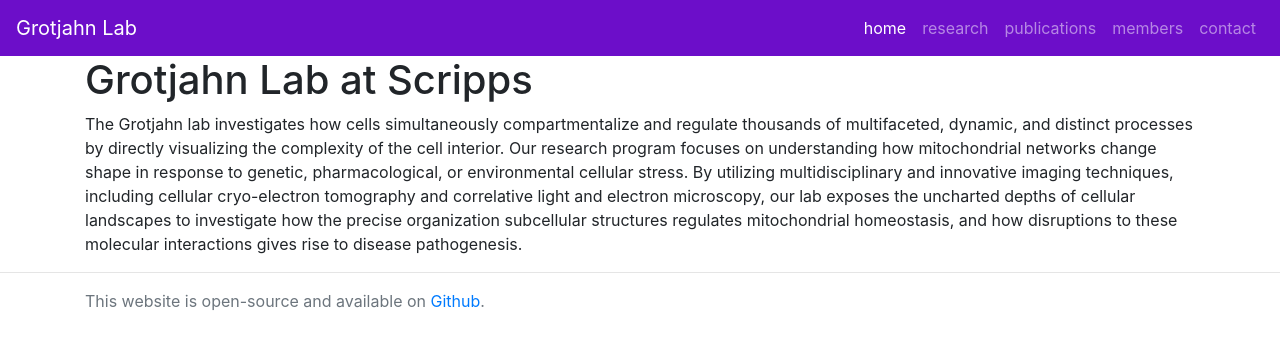
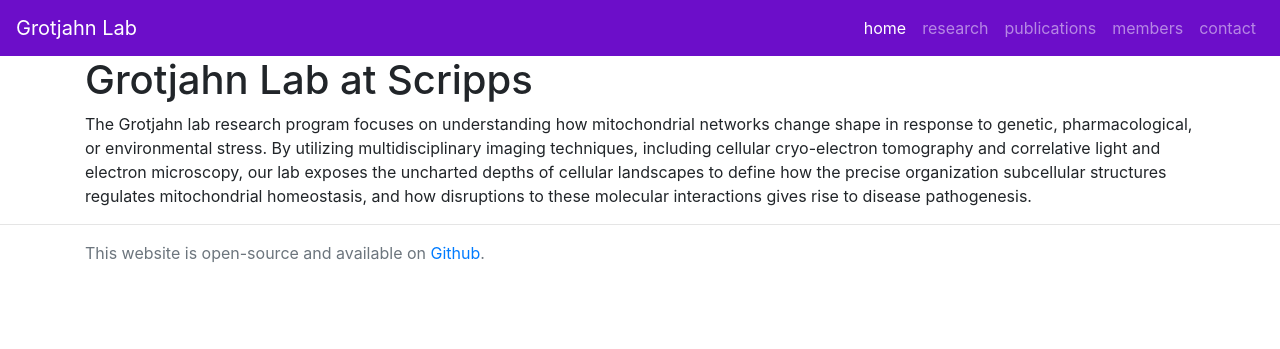
Before and after one commit to GrotjahnLab/GrotjahnLab.github.io, a Jekyll site: the page built from index.md, in a window 1280 px wide. Shown: the top 349 px of the page. Built offline with Jekyll 4.4.1, drawn with Linux system fonts in a browser that asks for light colours; nearby versions of some CDN libraries; comment, search, counter and statistics services are not loaded.

Commit message:
shorten homepage research statement

```diff
--- a/index.md
+++ b/index.md
@@ -6,4 +6,4 @@
 ---
 
 # Grotjahn Lab at Scripps
-The Grotjahn lab investigates how cells simultaneously compartmentalize and regulate thousands of multifaceted, dynamic, and distinct processes by directly visualizing the complexity of the cell interior. Our research program focuses on understanding how mitochondrial networks change shape in response to genetic, pharmacological, or environmental cellular stress. By utilizing multidisciplinary and innovative imaging techniques, including cellular cryo-electron tomography and correlative light and electron microscopy, our lab exposes the uncharted depths of cellular landscapes to investigate how the precise organization subcellular structures regulates mitochondrial homeostasis, and how disruptions to these molecular interactions gives rise to disease pathogenesis.
+The Grotjahn lab research program focuses on understanding how mitochondrial networks change shape in response to genetic, pharmacological, or environmental stress. By utilizing multidisciplinary imaging techniques, including cellular cryo-electron tomography and correlative light and electron microscopy, our lab exposes the uncharted depths of cellular landscapes to define how the precise organization subcellular structures regulates mitochondrial homeostasis, and how disruptions to these molecular interactions gives rise to disease pathogenesis.
```
